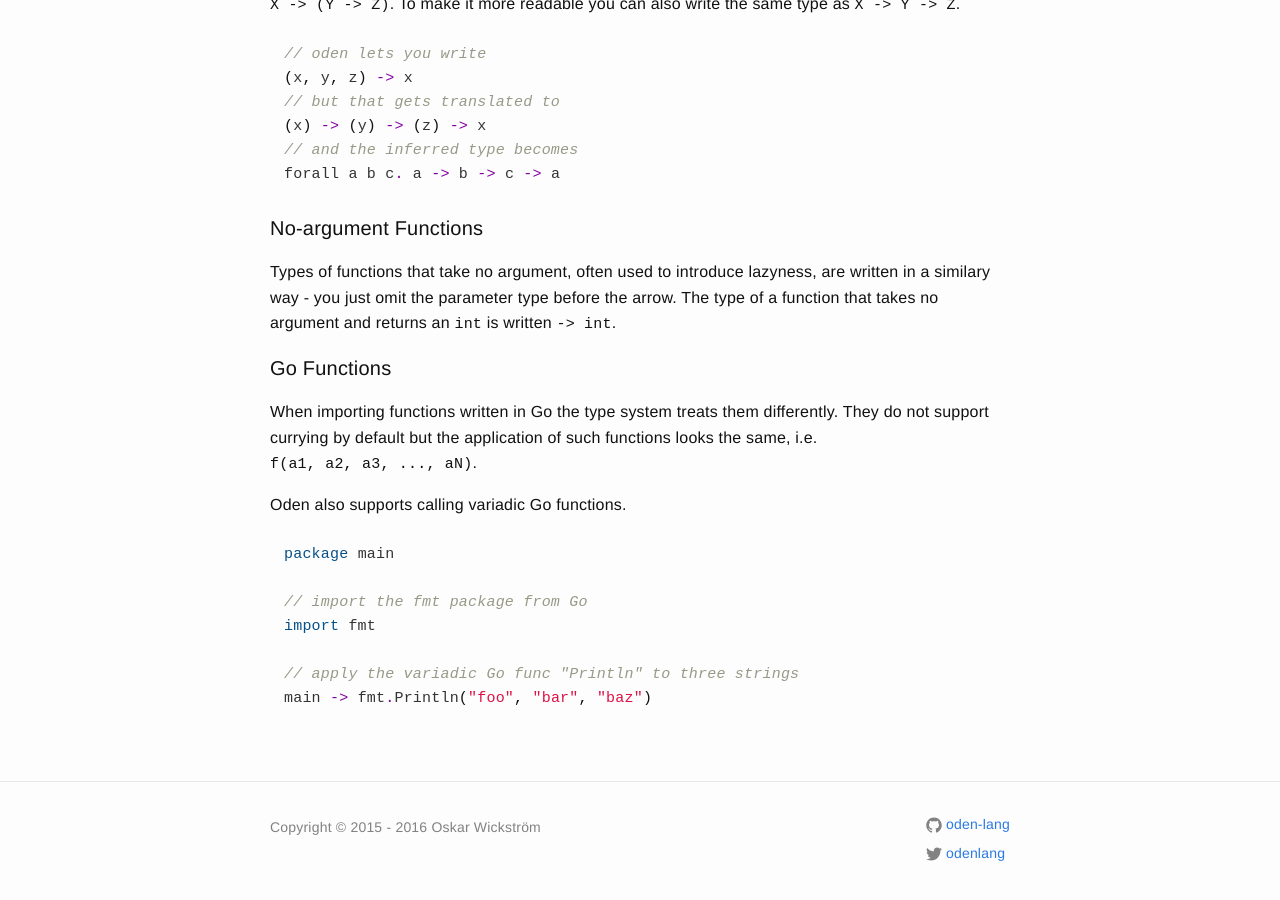
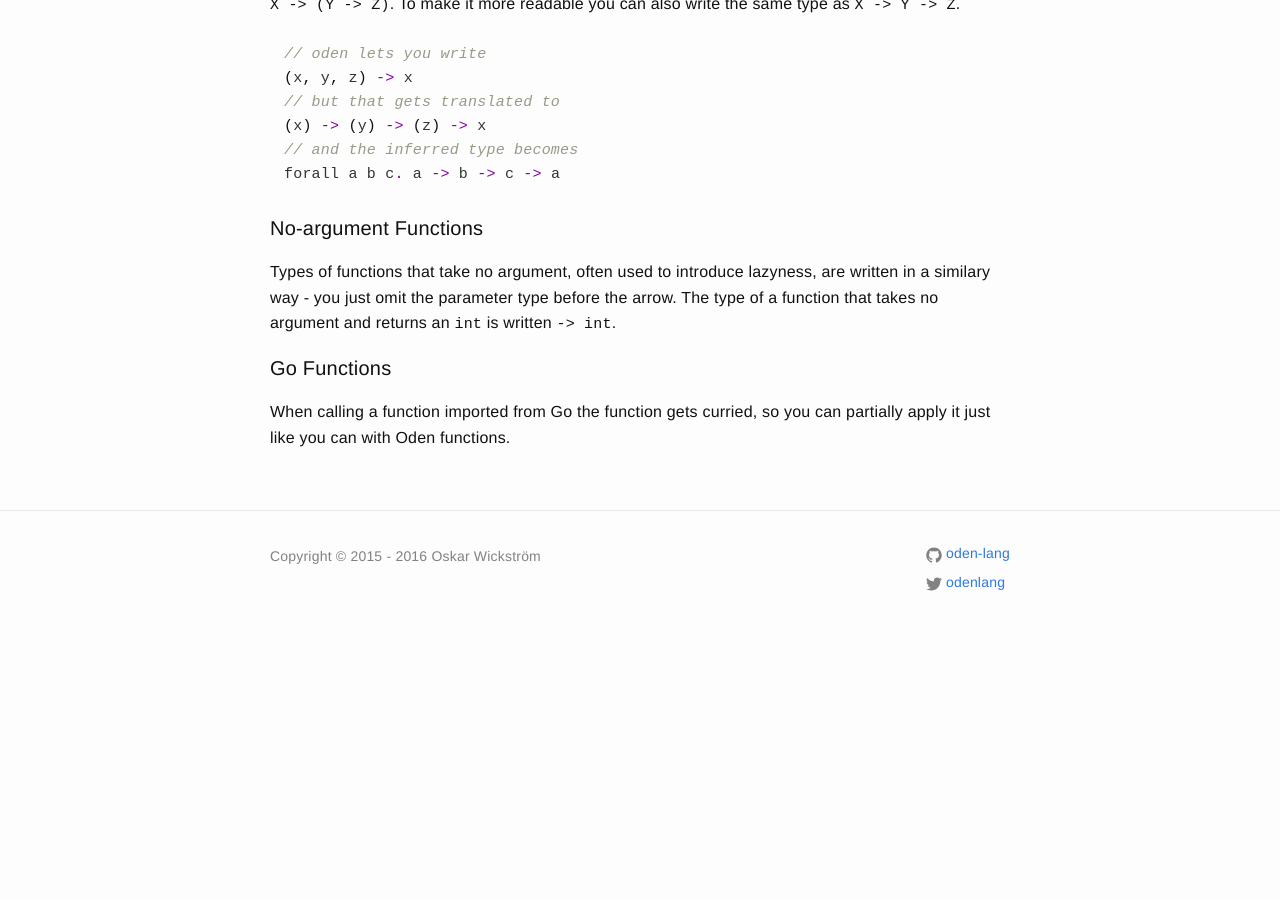
Before and after one commit to oden-lang/oden-lang.github.io, a Jekyll site: the page built from user-guide/language-reference/type-system.md, in a window 1280 px wide and 900 px high, scrolled down 1282 px. Built offline with Jekyll 4.4.1, drawn with Linux system fonts in a browser that asks for light colours; formulas are drawn with MathJax 3; after the commit the page ends 1911 px from its top, so only the background shows below that.

Commit message:
Update for 0.3.0-alpha13

```diff
--- a/user-guide/language-reference/type-system.md
+++ b/user-guide/language-reference/type-system.md
@@ -74,20 +74,7 @@ The type of a function that takes no argument and returns an `int` is written
 
 ### Go Functions
 
-When importing functions written in Go the type system treats them differently.
-They do not support currying by default but the application of such functions
-looks the same, i.e. `f(a1, a2, a3, ..., aN)`.
-
-Oden also supports calling variadic Go functions.
-
-{% highlight go %}
-package main
-
-// import the fmt package from Go
-import fmt
-
-// apply the variadic Go func "Println" to three strings
-main -> fmt.Println("foo", "bar", "baz")
-{% endhighlight %}
+When calling a function imported from Go the function gets curried, so you can
+partially apply it just like you can with Oden functions.
 
 <script type="text/javascript" src="http://cdn.mathjax.org/mathjax/latest/MathJax.js?config=TeX-AMS-MML_HTMLorMML"></script>
```
Also changed, not shown: _layouts/start.html (+8 -6 lines), user-guide/compiling.md (+1 -2 lines), user-guide/language-reference/forms.md (+3 -3 lines).
